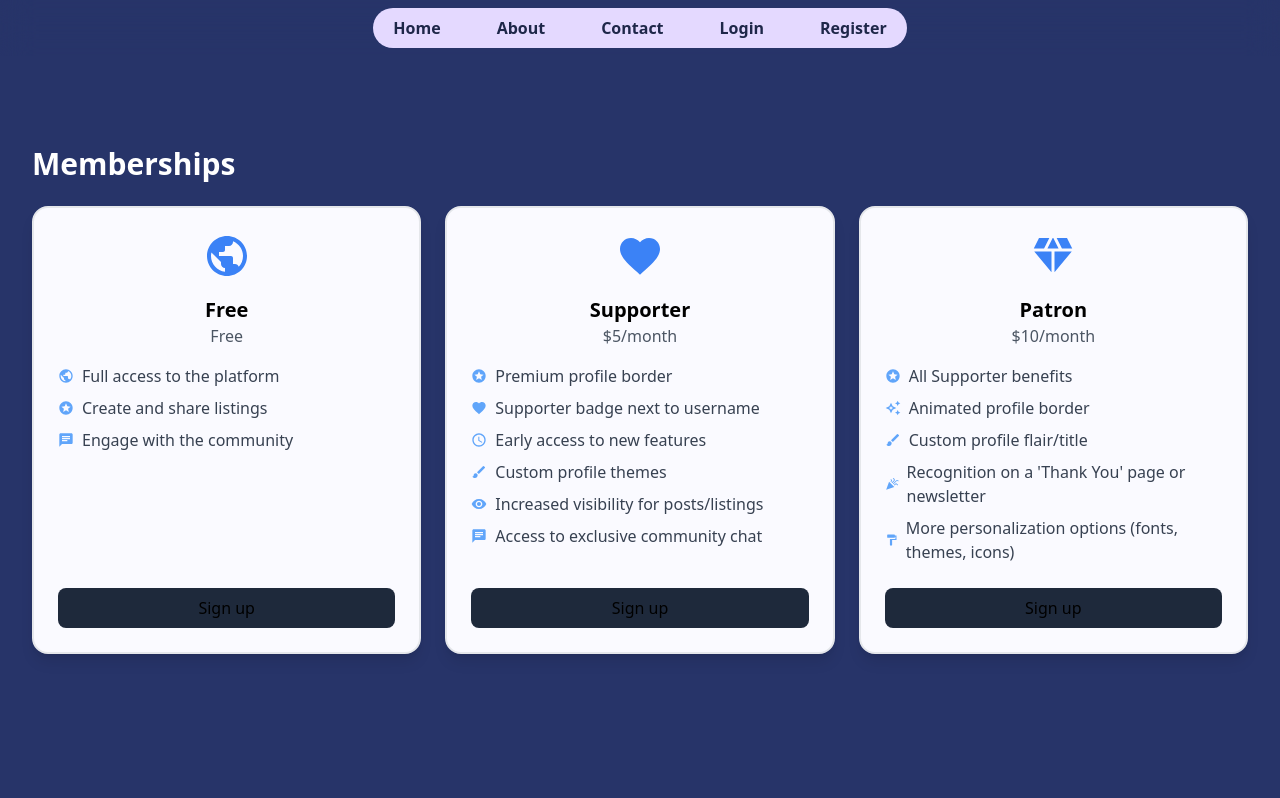
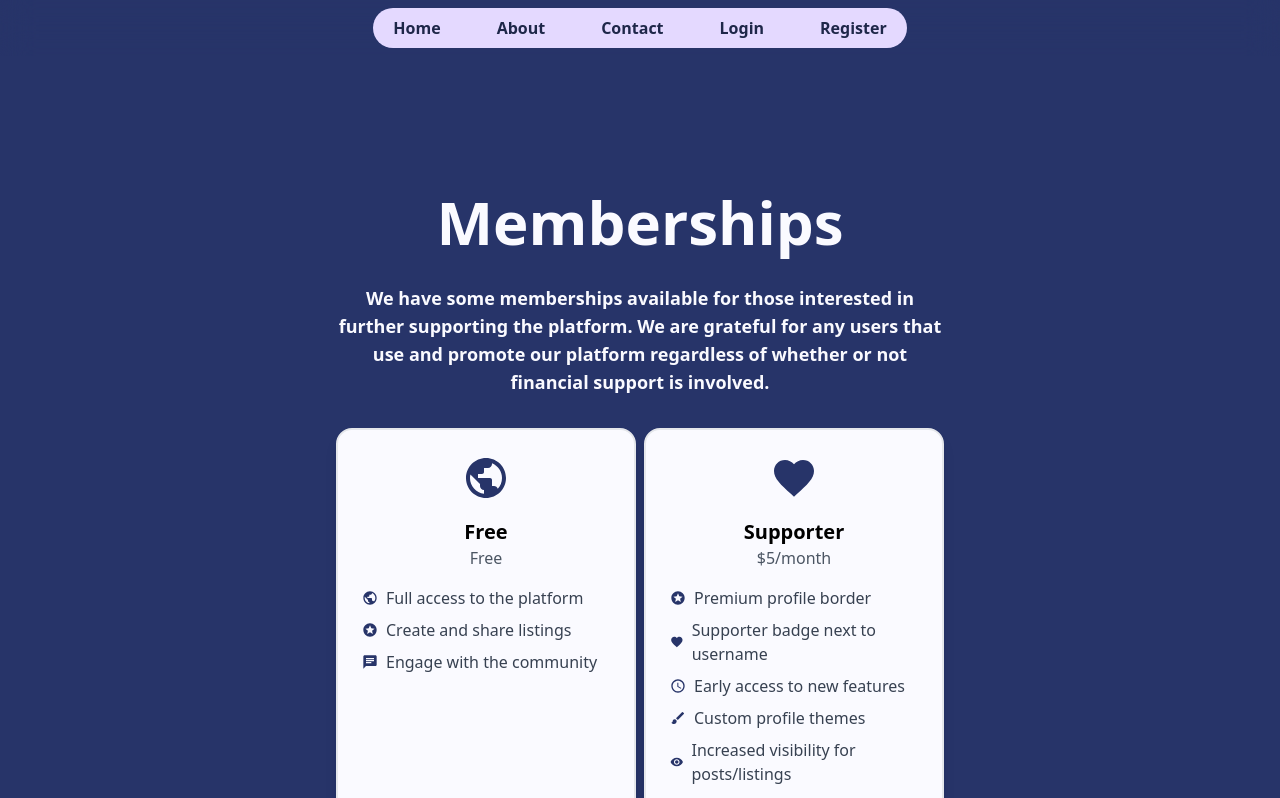
Before and after one commit to Junaidadams/nooks, a React (Vite) app: page /memberships in a window 1280 px wide. Shown: the top 798 px of the page. Built offline with nearby package versions, Linux system fonts and the light colour scheme.

Commit message:
Small changes to membership tiles and page

```diff
--- a/src/pages/Memberships.jsx
+++ b/src/pages/Memberships.jsx
@@ -1,24 +1,28 @@
 import { membershipInformation } from "../../constants";
 import PropTypes from "prop-types";
+import { motion } from "framer-motion";
 
 const MembershipTile = ({ tier, price, icon: Icon, benefits }) => {
   return (
     <div className="bg-ghost-white flex flex-col rounded-2xl shadow-lg p-6 w-full max-w-md text-center border-2 border-gray-200 hover:border-blue-500 transition-all">
       <div className="flex justify-center items-center mb-4">
-        <Icon className="text-blue-500 text-5xl" />
+        <Icon className="text-delft-blue text-5xl" />
       </div>
       <h2 className="text-xl font-bold">{tier}</h2>
       <p className="text-gray-600 mb-4">{price}</p>
       <ul className="text-left space-y-2 mb-6">
         {benefits.map((benefit, index) => (
           <li key={index} className="flex items-center text-gray-700">
-            <benefit.icon className="text-blue-400 mr-2" />
+            <benefit.icon className="text-delft-blue mr-2" />
             {benefit.text}
           </li>
         ))}
       </ul>
-      <a href="/" className="bg-slate-800 p-2 rounded-lg mt-auto">
-        <button>Sign up</button>
+      <a
+        href="/"
+        className="bg-gradient-to-tr from-slate-800 to-delft-blue p-2 rounded-lg mt-auto"
+      >
+        <button className="text-white">Sign up</button>
       </a>
     </div>
   );
@@ -37,9 +41,17 @@ MembershipTile.propTypes = {
 const Memberships = () => {
   return (
     <div className="flex min-h-screen -mt-[56px] bg-delft-blue flex-col items-center p-8">
-      <div className="m-auto">
-        <h1 className="text-white text-3xl font-bold mb-6">Memberships</h1>
-        <div className="grid grid-cols-1 md:grid-cols-3 gap-6">
+      <div className="w-3/4 lg:w-1/2 m-auto text-center flex flex-col my-40">
+        <h1 className="text-4xl sm:text-5xl md:text-6xl text-ghost-white text font-black">
+          Memberships
+        </h1>
+        <p className="py-8 text-ghost-white font-semibold text-lg">
+          We have some memberships available for those interested in further
+          supporting the platform. We are grateful for any users that use and
+          promote our platform regardless of whether or not financial support is
+          involved.
+        </p>
+        <div className="grid grid-cols-1 lg:grid-cols-2 2xl:grid-cols-3 gap-2 m-auto">
           {membershipInformation.map((membership) => (
             <MembershipTile key={membership.tier} {...membership} />
           ))}
```
